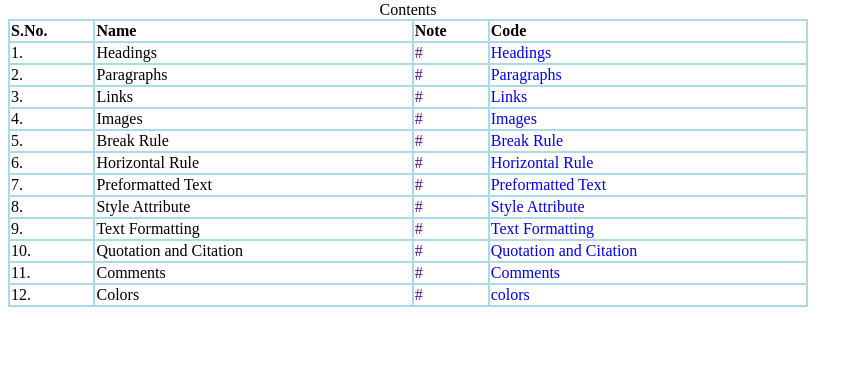
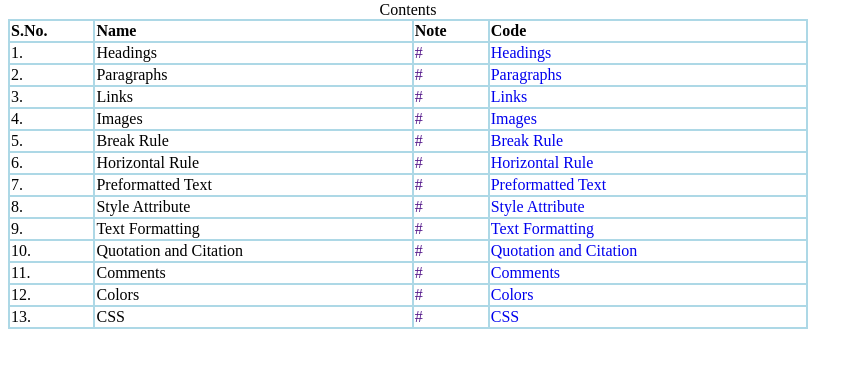
Before and after one commit to nbcodeblog/HTML, a plain HTML site: page index.html in a window 1280 px wide. Shown: the part 79-446 px from the top of the page, without its empty margins (0-863 px from the left). Drawn offline with Linux system fonts and the light colour scheme.

Commit message:
Add CSS file

```diff
--- a/index.html
+++ b/index.html
@@ -107,7 +107,13 @@
             <td>12.</td>
             <td>Colors</td>
             <td><a href="" target="_blank">#</a></td>
-            <td><a href="/colors.html" target="_blank" title="Link">colors</a></td>
+            <td><a href="/colors.html" target="_blank" title="Link">Colors</a></td>
+        </tr>
+        <tr>
+            <td>13.</td>
+            <td>CSS</td>
+            <td><a href="" target="_blank">#</a></td>
+            <td><a href="/css.html" target="_blank" title="Link">CSS</a></td>
         </tr>
     </table>
 </body>
```
